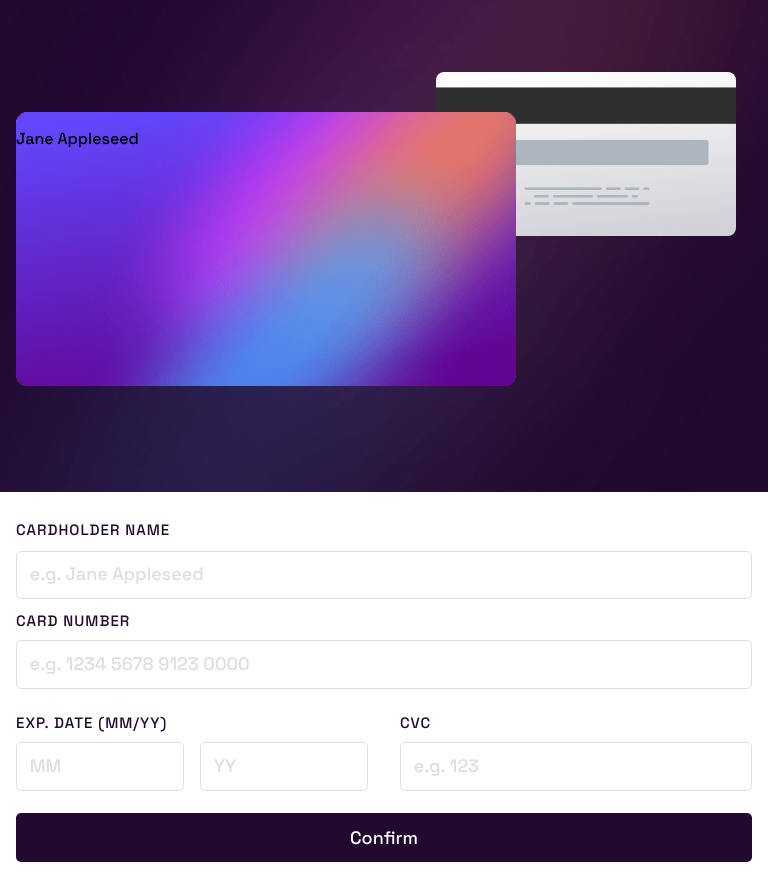
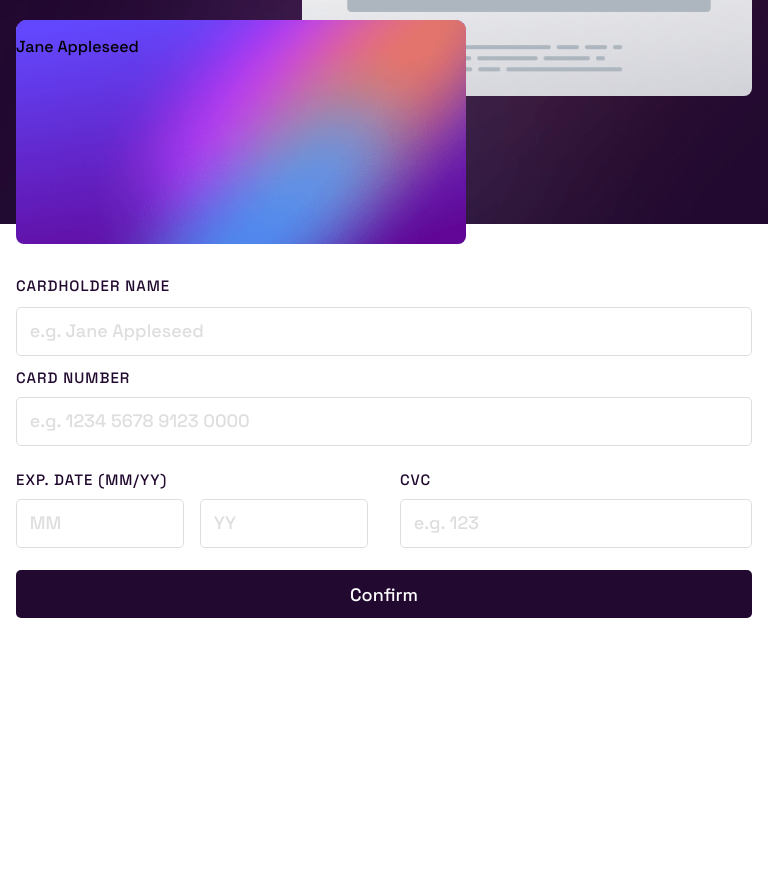
Before and after one commit to femacaraeg/interactive-card, a React (Create React App) app: page / in a window 768 px wide. After the commit the page ends 800 px from the top, so only its background shows below. Built offline with nearby package versions, Linux system fonts and the light colour scheme.

Commit message:
Update responsiveness.

```diff
--- a/src/App.css
+++ b/src/App.css
@@ -33,7 +33,7 @@
   justify-content: center;
   align-items: center;
   overflow: hidden;
-  height: 33.33%;
+  height: 90.33%;
 }
 
 .fill img {
@@ -43,19 +43,30 @@
 }
 
 .card-back {
-  min-width: 300px;
-  min-height: 164px;
+  min-width: 250px;
+  min-height: 136px;
+  background-size: 250px;
   border-radius: 8px;
   background-image: url('./assets/bg-card-back.png');
-  background-size: 300px;
+  background-size: 250px;
   position: absolute;
   right: 1rem;
+  /* top: 2rem; */
+  bottom: 5rem;
+}
+
+.divContainer {
+  position: relative;
+  height: calc(100vh - 69vh);
 }
 
 @media screen and (min-device-width: 768px) and (max-device-width: 1024px) {
   .card-back {
-    right: 2rem;
-    top: 4.5rem;
+    right: 1rem;
+    min-width: 450px;
+    min-height: 224px;
+    background-size: 450px;
+    bottom: 9.5rem;
   }
 }
 
--- a/src/App.js
+++ b/src/App.js
@@ -7,10 +7,12 @@ import mobileBg from './assets/bg-main-mobile.png';
 function App() {
   return (
     <div className='App'>
-      <div className='fill'>
-        <img src={mobileBg} className='mobileBg' alt='mobile background' />
-        <div className='card-back' />
-        <Card />
+      <div className='divContainer'>
+        <div className='fill'>
+          <img src={mobileBg} className='mobileBg' alt='mobile background' />
+          <div className='card-back' />
+          <Card />
+        </div>
       </div>
 
       <div>
--- a/src/components/Card/Card.module.css
+++ b/src/components/Card/Card.module.css
@@ -2,27 +2,19 @@
   position: absolute;
   display: flex;
   border-radius: 8px;
-  min-width: 300px;
-  min-height: 164px;
-  background-image: url("../../assets/bg-card-front.png");
-  background-size: 300px;
-  top: 7rem;
+  min-width: 250px;
+  min-height: 136px;
+  background-size: 250px;
+  background-image: url('../../assets/bg-card-front.png');
   left: 1rem;
+  bottom: 0.25rem;
 }
 
-/* @media (min-width: 481px) and (max-width: 767px) {
-  .card {
-    min-height: 447px;
-    min-height: 245px;
-    background-size: 447px;
-  }
-} */
 /* Tablet View */
-
 @media screen and (min-device-width: 768px) and (max-device-width: 1024px) {
   .card {
-    min-width: 500px;
-    min-height: 274px;
-    background-size: 500px;
+    min-width: 450px;
+    min-height: 224px;
+    background-size: 450px;
   }
 }
```
